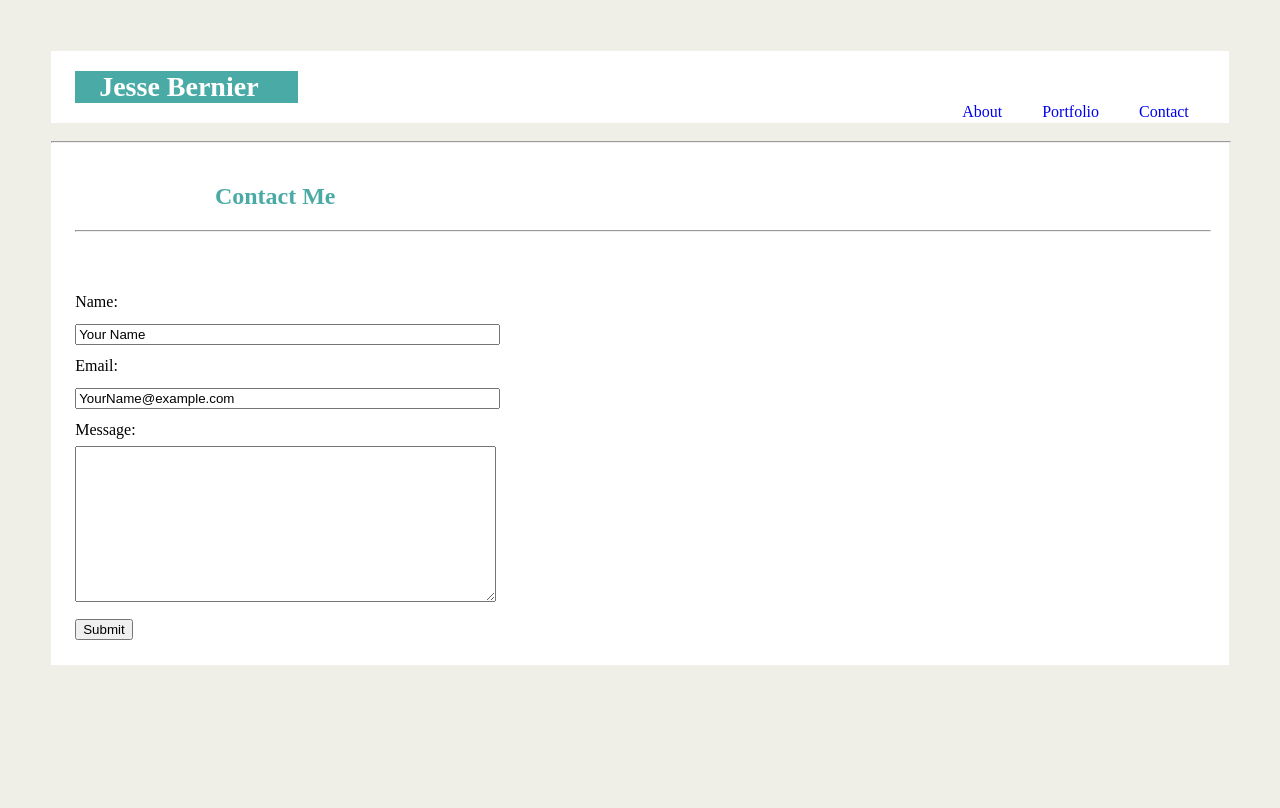
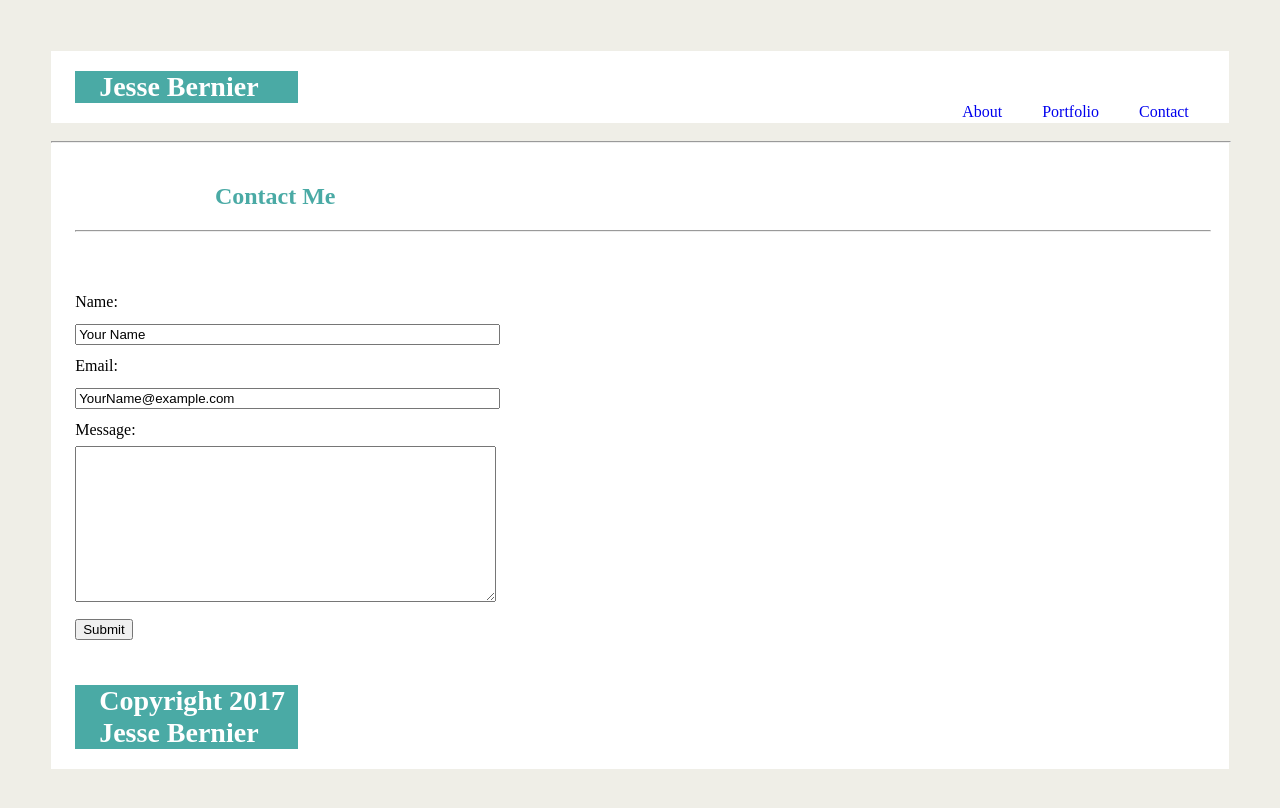
Before and after one commit to jmbernie/Basic-Portfolio, a plain HTML site: page contact.html in a window 1280 px wide. Drawn offline with Linux system fonts and the light colour scheme.

Commit message:
added working footer

```diff
--- a/contact.html
+++ b/contact.html
@@ -62,6 +62,11 @@
 
 </body>
 
-<footer></footer>
+
+<footer>
+  <nav>
+    <h1>Copyright 2017 Jesse Bernier</h1>
+  </nav>
+</footer>
 
 </html>
```
